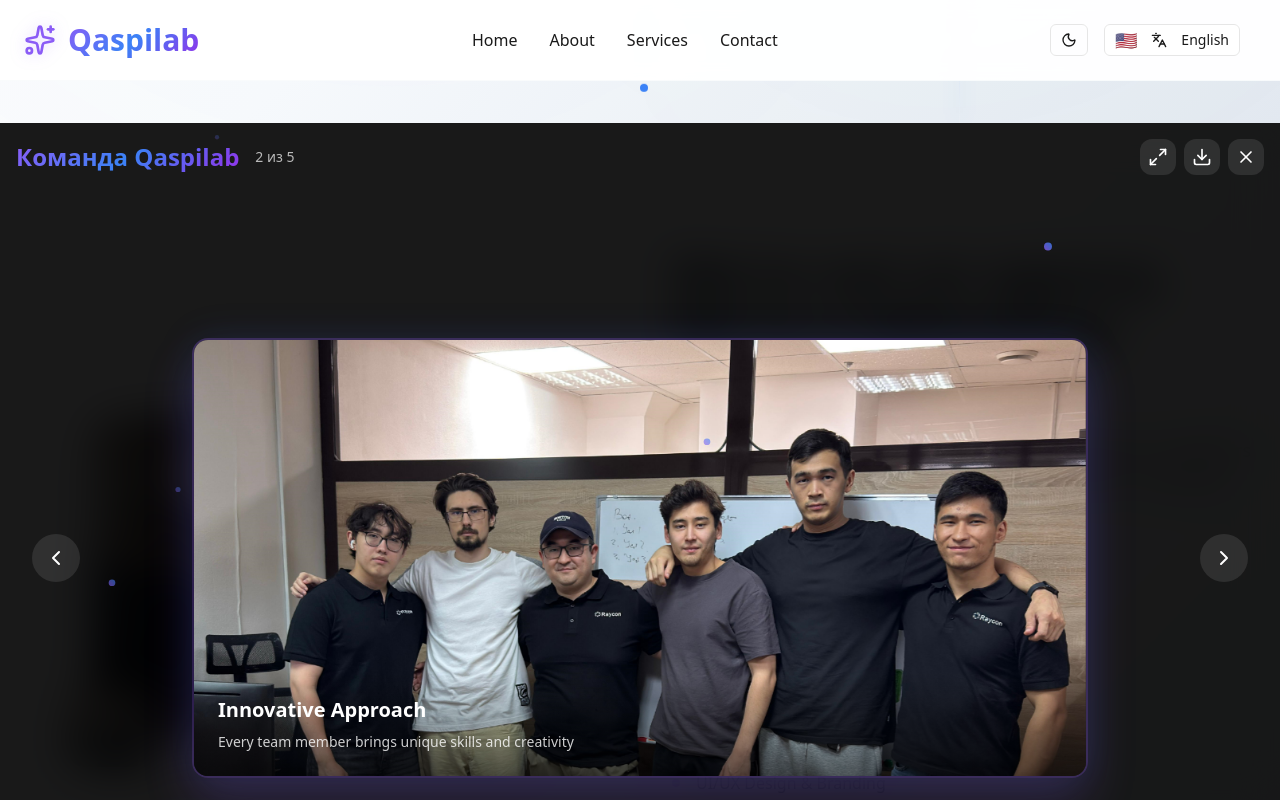
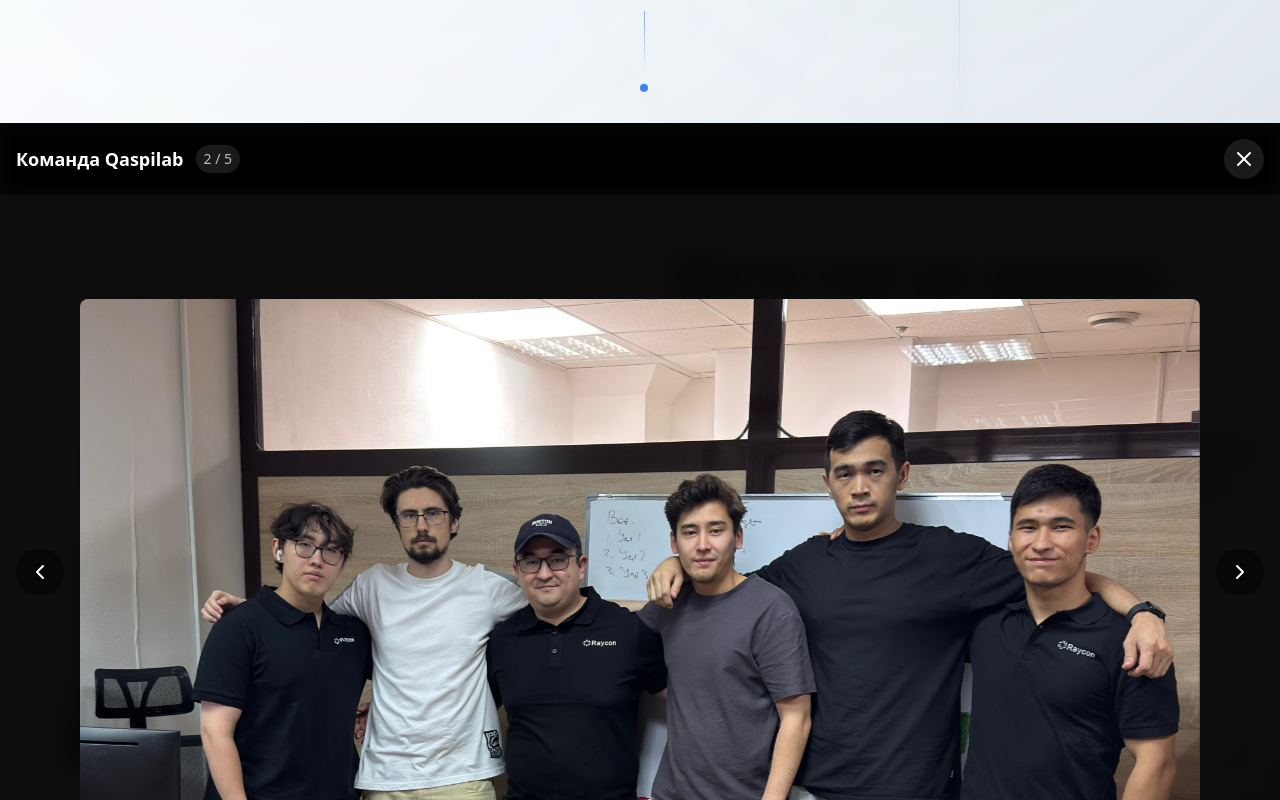
Before and after one commit to Ali-Fayzullaev/qaspilab, a Next.js app: page / in a window 1280 px wide. Both pictures are taken after a click on the button 524 px from the left and 1190 px from the top of the page. Shown: the part 758-1558 px from the top of the page. Built offline with nearby package versions, Linux system fonts and the light colour scheme.

Commit message:
feat: Enhance ImageGalleryModal with touch swipe navigation and improved styling

```diff
--- a/components/modals/ImageGalleryModal.tsx
+++ b/components/modals/ImageGalleryModal.tsx
@@ -2,9 +2,8 @@
 
 import { motion, AnimatePresence } from 'framer-motion';
 import { useTheme } from 'next-themes';
-import { X, ChevronLeft, ChevronRight, Download, Maximize2 } from 'lucide-react';
+import { X, ChevronLeft, ChevronRight } from 'lucide-react';
 import { useState, useEffect } from 'react';
-import Image from 'next/image';
 
 interface ImageGalleryModalProps {
   isOpen: boolean;
@@ -27,7 +26,6 @@ export default function ImageGalleryModal({
   const { theme } = useTheme();
   const [currentIndex, setCurrentIndex] = useState(initialIndex);
   const [mounted, setMounted] = useState(false);
-  const [isFullscreen, setIsFullscreen] = useState(false);
 
   useEffect(() => {
     setMounted(true);
@@ -41,12 +39,15 @@ export default function ImageGalleryModal({
   useEffect(() => {
     if (isOpen) {
       document.body.style.overflow = 'hidden';
+      document.documentElement.style.overflow = 'hidden';
     } else {
       document.body.style.overflow = 'unset';
+      document.documentElement.style.overflow = 'unset';
     }
 
     return () => {
       document.body.style.overflow = 'unset';
+      document.documentElement.style.overflow = 'unset';
     };
   }, [isOpen]);
 
@@ -68,6 +69,40 @@ export default function ImageGalleryModal({
     return () => document.removeEventListener('keydown', handleKeyDown);
   }, [isOpen, currentIndex]);
 
+  // Touch события для свайпа на мобильных
+  useEffect(() => {
+    let touchStartX = 0;
+    let touchEndX = 0;
+
+    const handleTouchStart = (e: TouchEvent) => {
+      touchStartX = e.changedTouches[0].screenX;
+    };
+
+    const handleTouchEnd = (e: TouchEvent) => {
+      touchEndX = e.changedTouches[0].screenX;
+      handleSwipe();
+    };
+
+    const handleSwipe = () => {
+      if (touchEndX < touchStartX - 50) {
+        goToNext(); // Свайп влево - следующая картинка
+      }
+      if (touchEndX > touchStartX + 50) {
+        goToPrevious(); // Свайп вправо - предыдущая картинка
+      }
+    };
+
+    if (isOpen) {
+      document.addEventListener('touchstart', handleTouchStart);
+      document.addEventListener('touchend', handleTouchEnd);
+    }
+
+    return () => {
+      document.removeEventListener('touchstart', handleTouchStart);
+      document.removeEventListener('touchend', handleTouchEnd);
+    };
+  }, [isOpen, currentIndex]);
+
   const goToNext = () => {
     setCurrentIndex((prev) => (prev + 1) % images.length);
   };
@@ -84,103 +119,41 @@ export default function ImageGalleryModal({
     <AnimatePresence>
       {isOpen && (
         <motion.div
-          className="fixed inset-0 z-100 flex items-center justify-center"
+          className="fixed inset-0 z-[9999] flex flex-col bg-black/95 backdrop-blur-md"
           initial={{ opacity: 0 }}
           animate={{ opacity: 1 }}
           exit={{ opacity: 0 }}
           transition={{ duration: 0.3 }}
         >
-          {/* Фоновый оверлей */}
-          <motion.div
-            className="absolute inset-0"
-            style={{
-              background: theme === 'dark'
-                ? 'rgba(0, 0, 0, 0.95)'
-                : 'rgba(0, 0, 0, 0.90)',
-              backdropFilter: 'blur(20px)'
-            }}
-            initial={{ opacity: 0 }}
-            animate={{ opacity: 1 }}
-            exit={{ opacity: 0 }}
-            onClick={onClose}
-          />
-
-          {/* Контент модала */}
-          <motion.div
-            className="relative w-full h-full max-w-7xl mx-auto p-4 flex flex-col"
-            initial={{ scale: 0.8, opacity: 0 }}
-            animate={{ scale: 1, opacity: 1 }}
-            exit={{ scale: 0.8, opacity: 0 }}
-            transition={{ duration: 0.3, ease: "easeOut" }}
-          >
-
-            {/* Хедер */}
-            <div className="flex items-center justify-between mb-4 z-10">
-              <div className="flex items-center space-x-4">
-                <motion.h3
-                  className="text-2xl font-bold"
-                  style={{
-                    backgroundImage: theme === 'dark'
-                      ? 'linear-gradient(135deg, #00d4ff 0%, #8b5cf6 50%, #a855f7 100%)'
-                      : 'linear-gradient(135deg, #8b5cf6 0%, #3b82f6 50%, #9333ea 100%)',
-                    WebkitBackgroundClip: 'text',
-                    WebkitTextFillColor: 'transparent',
-                    color: theme === 'dark' ? '#00d4ff' : '#8b5cf6'
-                  }}
-                >
+          {/* Хедер - фиксированный сверху */}
+          <div className="flex items-center justify-between p-4 bg-black/30 backdrop-blur-sm">
+            <div className="flex items-center space-x-3">
+              <h3 className="text-lg font-semibold text-white truncate max-w-[200px]">
                 Команда Qaspilab
-                </motion.h3>
-                <div className="text-sm text-white/70">
-                  {currentIndex + 1} из {images.length}
+              </h3>
+              <div className="text-sm text-white/70 bg-white/10 px-2 py-1 rounded-full">
+                {currentIndex + 1} / {images.length}
               </div>
             </div>
 
-              <div className="flex items-center space-x-2">
-                {/* Кнопка полноэкранного режима */}
             <motion.button
-                  className="p-2 rounded-xl bg-white/10 hover:bg-white/20 transition-colors"
-                  onClick={() => setIsFullscreen(!isFullscreen)}
+              className="p-2 rounded-full bg-white/10 hover:bg-white/20 transition-colors"
+              onClick={onClose}
               whileHover={{ scale: 1.1 }}
               whileTap={{ scale: 0.9 }}
             >
-                  <Maximize2 className="w-5 h-5 text-white" />
-                </motion.button>
-
-                {/* Кнопка скачивания */}
-                <motion.button
-                  className="p-2 rounded-xl bg-white/10 hover:bg-white/20 transition-colors"
-                  onClick={() => {
-                    const link = document.createElement('a');
-                    link.href = currentImage.src;
-                    link.download = currentImage.alt || 'qaspilab-team';
-                    link.click();
-                  }}
-                  whileHover={{ scale: 1.1 }}
-                  whileTap={{ scale: 0.9 }}
-                >
-                  <Download className="w-5 h-5 text-white" />
-                </motion.button>
-
-                {/* Кнопка закрытия */}
-                <motion.button
-                  className="p-2 rounded-xl bg-white/10 hover:bg-white/20 transition-colors"
-                  onClick={onClose}
-                  whileHover={{ scale: 1.1, rotate: 90 }}
-                  whileTap={{ scale: 0.9 }}
-                >
-                  <X className="w-5 h-5 text-white" />
+              <X className="w-6 h-6 text-white" />
             </motion.button>
           </div>
-            </div>
 
-            {/* Основное изображение */}
-            <div className="flex-1 flex items-center justify-center relative">
+          {/* Основной контент - изображение */}
+          <div className="flex-1 relative flex items-center justify-center px-4 py-2">
 
-              {/* Навигационные кнопки */}
+            {/* Навигационные кнопки - только на экранах больше 640px */}
             {images.length > 1 && (
               <>
                 <motion.button
-                    className="absolute left-4 top-1/2 transform -translate-y-1/2 z-20 p-3 rounded-full bg-white/10 hover:bg-white/20 transition-colors"
+                  className="hidden sm:flex absolute left-4 top-1/2 transform -translate-y-1/2 z-20 p-3 rounded-full bg-black/50 hover:bg-black/70 transition-colors items-center justify-center"
                   onClick={goToPrevious}
                   whileHover={{ scale: 1.1, x: -5 }}
                   whileTap={{ scale: 0.9 }}
@@ -189,7 +162,7 @@ export default function ImageGalleryModal({
                 </motion.button>
 
                 <motion.button
-                    className="absolute right-4 top-1/2 transform -translate-y-1/2 z-20 p-3 rounded-full bg-white/10 hover:bg-white/20 transition-colors"
+                  className="hidden sm:flex absolute right-4 top-1/2 transform -translate-y-1/2 z-20 p-3 rounded-full bg-black/50 hover:bg-black/70 transition-colors items-center justify-center"
                   onClick={goToNext}
                   whileHover={{ scale: 1.1, x: 5 }}
                   whileTap={{ scale: 0.9 }}
@@ -199,65 +172,87 @@ export default function ImageGalleryModal({
               </>
             )}
 
-              {/* Изображение */}
+            {/* Мобильные кнопки навигации - только на экранах меньше 640px */}
+            {images.length > 1 && (
+              <>
+                <motion.button
+                  className="sm:hidden absolute left-2 top-1/2 transform -translate-y-1/2 z-20 p-2 rounded-full bg-black/60 active:bg-black/80 transition-colors"
+                  onClick={goToPrevious}
+                  whileTap={{ scale: 0.9 }}
+                >
+                  <ChevronLeft className="w-5 h-5 text-white" />
+                </motion.button>
+
+                <motion.button
+                  className="sm:hidden absolute right-2 top-1/2 transform -translate-y-1/2 z-20 p-2 rounded-full bg-black/60 active:bg-black/80 transition-colors"
+                  onClick={goToNext}
+                  whileTap={{ scale: 0.9 }}
+                >
+                  <ChevronRight className="w-5 h-5 text-white" />
+                </motion.button>
+              </>
+            )}
+
+            {/* Изображение с анимацией */}
             <motion.div
               key={currentIndex}
-                className={`relative ${isFullscreen ? 'w-full h-full' : 'max-w-4xl max-h-[70vh]'} rounded-2xl overflow-hidden shadow-2xl`}
-                initial={{ opacity: 0, scale: 0.9, rotateY: 90 }}
-                animate={{ opacity: 1, scale: 1, rotateY: 0 }}
-                exit={{ opacity: 0, scale: 0.9, rotateY: -90 }}
-                transition={{ duration: 0.4 }}
-                style={{
-                  border: `2px solid ${theme === 'dark' ? 'rgba(0,212,255,0.3)' : 'rgba(139,92,246,0.3)'}`,
-                  boxShadow: theme === 'dark'
-                    ? '0 25px 50px rgba(0,212,255,0.2), 0 0 40px rgba(139,92,246,0.1)'
-                    : '0 25px 50px rgba(139,92,246,0.2), 0 0 40px rgba(59,130,246,0.1)'
-                }}
+              className="relative w-full h-full flex items-center justify-center"
+              initial={{ opacity: 0, x: 300 }}
+              animate={{ opacity: 1, x: 0 }}
+              exit={{ opacity: 0, x: -300 }}
+              transition={{ duration: 0.3, ease: "easeOut" }}
             >
               <img
                 src={currentImage.src}
                 alt={currentImage.alt}
-                  className="w-full h-full object-cover"
+                className="max-w-full max-h-full object-contain rounded-lg shadow-2xl"
                 style={{
-                    maxHeight: isFullscreen ? '100vh' : '70vh',
-                    objectFit: 'cover'
+                  maxHeight: 'calc(100vh - 200px)', // Учитываем хедер и футер
+                  maxWidth: 'calc(100vw - 32px)' // Учитываем отступы
                 }}
+                draggable={false}
               />
 
-                {/* Градиентный оверлей для текста */}
+              {/* Информация об изображении - только если есть */}
+              {(currentImage.title || currentImage.description) && (
+                <div className="absolute bottom-0 left-0 right-0 bg-gradient-to-t from-black/80 via-black/40 to-transparent p-4 rounded-b-lg">
                   {currentImage.title && (
-                  <div className="absolute bottom-0 left-0 right-0 bg-linear-to-t from-black/60 to-transparent p-6">
-                    <h4 className="text-xl font-semibold text-white mb-2">
+                    <h4 className="text-white font-semibold text-lg mb-1">
                       {currentImage.title}
                     </h4>
+                  )}
                   {currentImage.description && (
-                      <p className="text-white/80 text-sm">
+                    <p className="text-white/80 text-sm line-clamp-2">
                       {currentImage.description}
                     </p>
                   )}
                 </div>
               )}
             </motion.div>
+
+            {/* Индикация свайпа для мобильных */}
+            <div className="sm:hidden absolute bottom-4 left-1/2 transform -translate-x-1/2 text-white/50 text-xs bg-black/30 px-3 py-1 rounded-full">
+              Свайпните для навигации
+            </div>
           </div>
 
-            {/* Миниатюры */}
+          {/* Миниатюры - адаптивные */}
           {images.length > 1 && (
-              <motion.div
-                className="flex justify-center space-x-2 mt-6 overflow-x-auto pb-2"
-                initial={{ y: 20, opacity: 0 }}
-                animate={{ y: 0, opacity: 1 }}
-                transition={{ delay: 0.2 }}
-              >
+            <div className="p-4 bg-black/20 backdrop-blur-sm">
+              <div className="flex justify-center space-x-2 overflow-x-auto pb-2">
                 {images.map((image, index) => (
                   <motion.button
                     key={index}
-                    className={`shrink-0 w-16 h-16 rounded-lg overflow-hidden transition-all duration-300 ${
+                    className={`shrink-0 rounded-lg overflow-hidden transition-all duration-300 ${
                       index === currentIndex
-                        ? 'ring-2 ring-white scale-110'
+                        ? 'ring-2 ring-white scale-110 opacity-100'
                         : 'opacity-60 hover:opacity-100'
                     }`}
+                    style={{
+                      width: '48px',
+                      height: '48px',
+                    }}
                     onClick={() => setCurrentIndex(index)}
-                    whileHover={{ scale: index === currentIndex ? 1.1 : 1.05 }}
                     whileTap={{ scale: 0.95 }}
                   >
                     <img
@@ -267,37 +262,9 @@ export default function ImageGalleryModal({
                     />
                   </motion.button>
                 ))}
-              </motion.div>
+              </div>
+            </div>
           )}
-          </motion.div>
-
-          {/* Декоративные элементы */}
-          <div className="absolute inset-0 pointer-events-none overflow-hidden">
-            {[...Array(5)].map((_, i) => (
-              <motion.div
-                key={i}
-                className="absolute w-2 h-2 rounded-full"
-                style={{
-                  background: theme === 'dark'
-                    ? 'linear-gradient(45deg, #00d4ff, #8b5cf6)'
-                    : 'linear-gradient(45deg, #8b5cf6, #3b82f6)',
-                  left: `${Math.random() * 100}%`,
-                  top: `${Math.random() * 100}%`,
-                }}
-                animate={{
-                  y: [-20, 20, -20],
-                  opacity: [0.2, 0.8, 0.2],
-                  scale: [0.5, 1, 0.5]
-                }}
-                transition={{
-                  duration: 4 + i,
-                  repeat: Infinity,
-                  ease: "easeInOut",
-                  delay: i * 0.5
-                }}
-              />
-            ))}
-          </div>
         </motion.div>
       )}
     </AnimatePresence>
```
Lines whose indentation alone changed are shown as unchanged.
